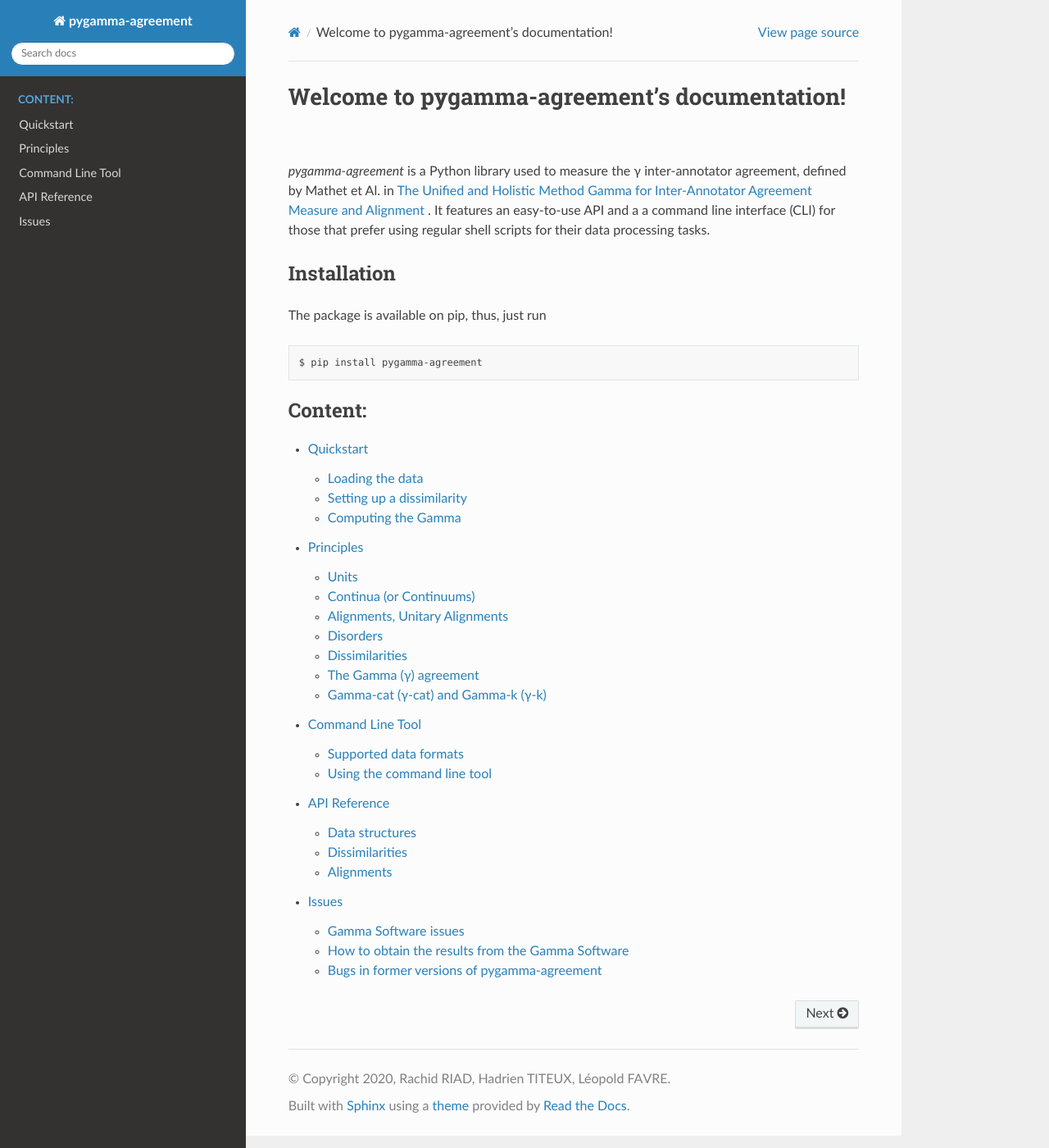
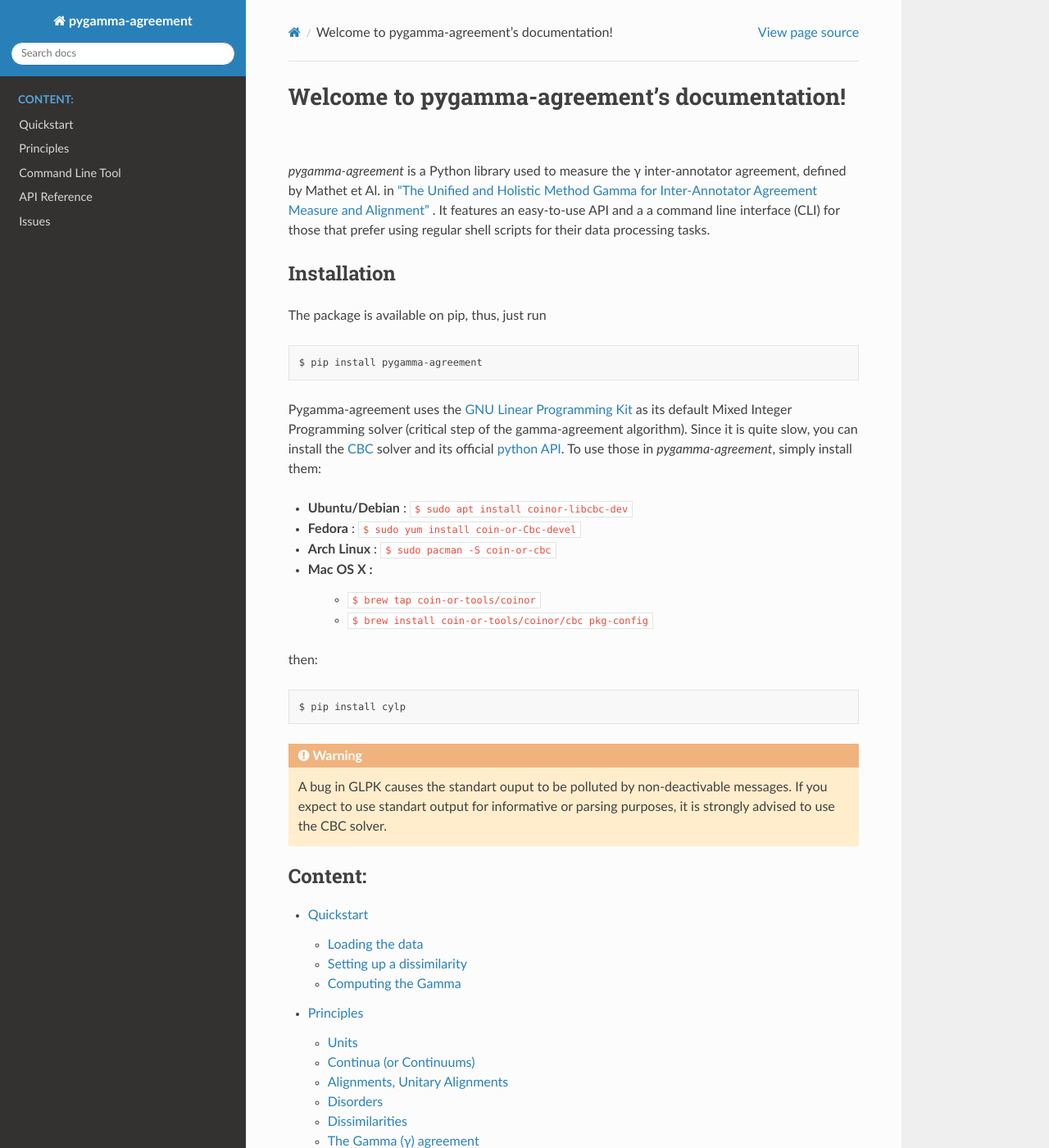
Before and after one commit to bootphon/pygamma-agreement, a Sphinx documentation site: the page built from docs/source/index.rst, in a window 1280 px wide and 1400 px high. Shown: the whole window at 82% size. Built offline with Sphinx 7.4.7 and the Read the Docs theme 2.0.0, drawn with Linux system fonts in a browser that asks for light colours; some of the changed text lies outside the part shown.

Commit message:
Documented changes to the solver, samplers, fixed typos and unclear explanations, updated install tutorial in doc.

```diff
--- a/docs/source/index.rst
+++ b/docs/source/index.rst
@@ -3,7 +3,7 @@ Welcome to pygamma-agreement's documentation!
 
 `pygamma-agreement` is a Python library used to measure the γ inter-annotator
 agreement, defined by Mathet et Al. in
-`The Unified and Holistic Method Gamma for Inter-Annotator Agreement Measure and Alignment <https://www.mitpressjournals.org/toc/coli/41/3>`_ .
+`"The Unified and Holistic Method Gamma for Inter-Annotator Agreement Measure and Alignment" <https://www.mitpressjournals.org/toc/coli/41/3>`_ .
 It features an easy-to-use API and a a command line interface (CLI) for those
 that prefer using regular shell scripts for their data processing tasks.
 
@@ -17,6 +17,30 @@ The package is available on pip, thus, just run
 
    $ pip install pygamma-agreement
 
+Pygamma-agreement uses the `GNU Linear Programming Kit <https://www.gnu.org/software/glpk/>`_ as its default Mixed Integer
+Programming solver (critical step of the gamma-agreement algorithm). Since it is quite slow, you can install the
+`CBC <https://projects.coin-or.org/Cbc>`_ solver and its official `python API <https://mpy.github.io/CyLPdoc/>`_.
+To use those in `pygamma-agreement`, simply install them:
+
+- **Ubuntu/Debian** :  ``$ sudo apt install coinor-libcbc-dev``
+- **Fedora** : ``$ sudo yum install coin-or-Cbc-devel``
+- **Arch Linux** : ``$ sudo pacman -S coin-or-cbc``
+- **Mac OS X** :
+    - ``$ brew tap coin-or-tools/coinor``
+    - ``$ brew install coin-or-tools/coinor/cbc pkg-config``
+
+then:
+
+.. code-block:: bash
+
+    $ pip install cylp
+
+.. warning::
+
+    A bug in GLPK causes the standart ouput to be polluted by non-deactivable messages.
+    If you expect to use standart output for informative or parsing purposes, it is strongly
+    advised to use the CBC solver.
+
 .. toctree::
    :maxdepth: 2
    :caption: Content:
```
Also changed, not shown: README.md (+20 -17 lines), docs/source/api_reference.rst (+29 -4 lines), 4 other files.
